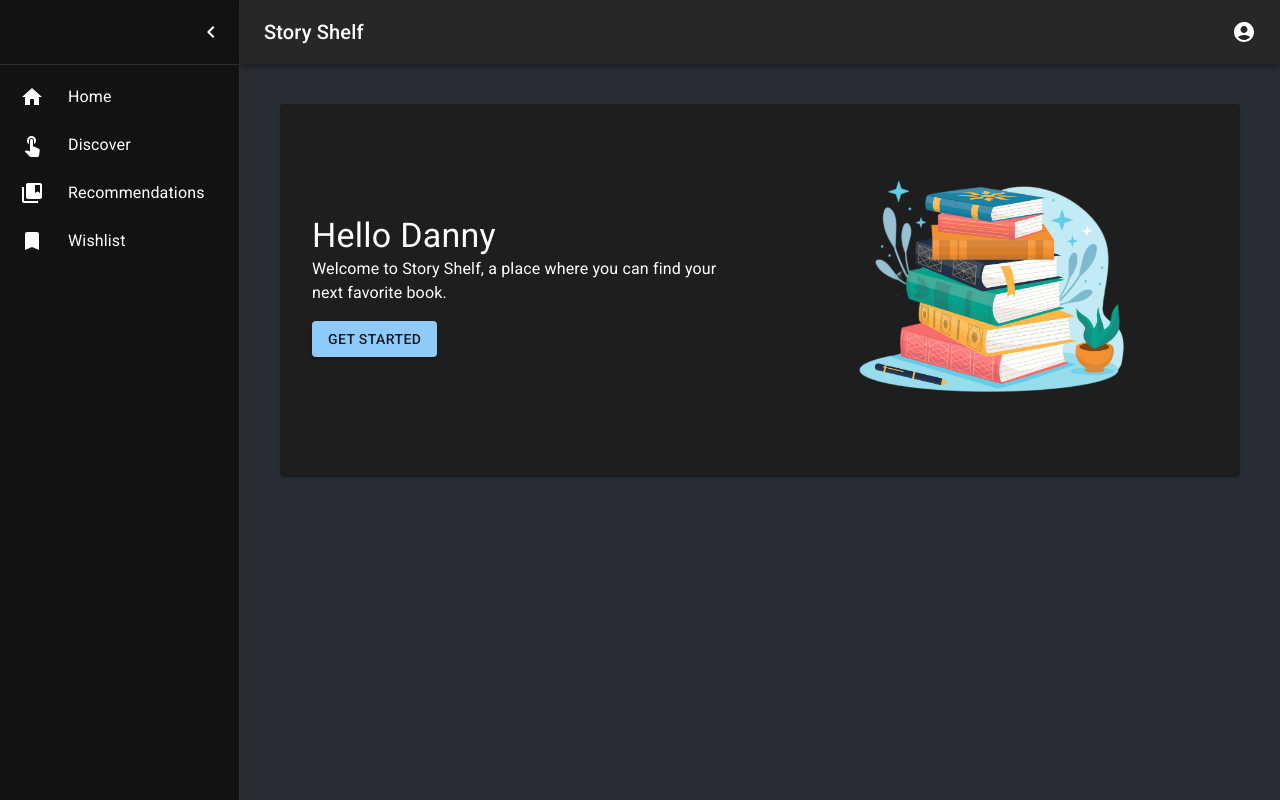
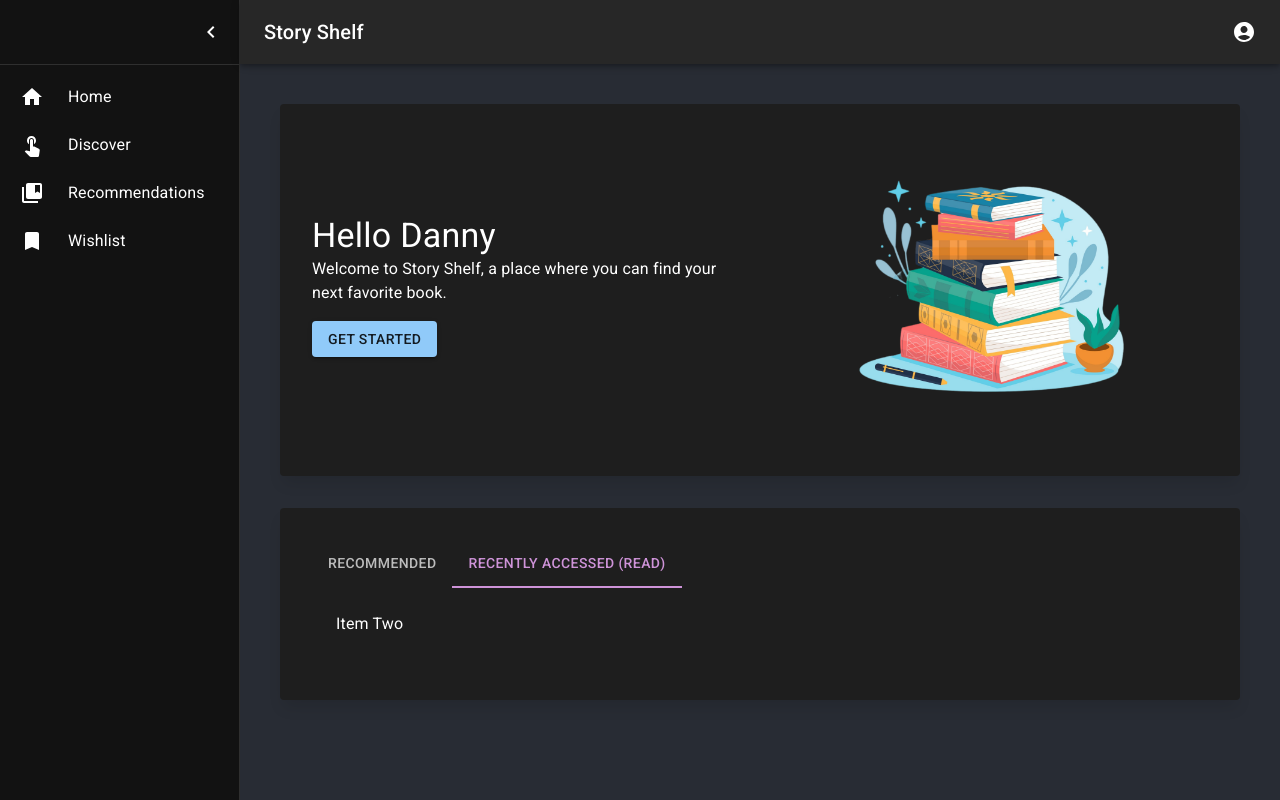
Before and after one commit to DlopezS98/story-shelf-app, a React (Create React App) app: page / in a window 1280 px wide. Built offline with nearby package versions, Linux system fonts and the light colour scheme.

Commit message:
Add tabs to home screen

```diff
--- a/src/index.css
+++ b/src/index.css
@@ -11,3 +11,7 @@ code {
   font-family: source-code-pro, Menlo, Monaco, Consolas, 'Courier New',
     monospace;
 }
+
+.shadow {
+  box-shadow: 0px 10px 15px -3px rgba(0,0,0,0.1) !important;
+}
--- a/src/modules/books/components/books.tsx
+++ b/src/modules/books/components/books.tsx
@@ -1,10 +1,20 @@
+import React from 'react';
+import { Box, Button, Card, CardContent, CardMedia, Tab, Tabs, Typography } from "@mui/material";
+
+
 import bookStackImage from '../../../assets/books-stack.png';
-import { Box, Button, Card, CardContent, CardMedia, Typography } from "@mui/material";
+import CustomTabPanel from './custom-tab-panel';
 
 export default function Books() {
+  const [value, setValue] = React.useState(1);
+
+  const handleChange = (event: React.SyntheticEvent, newValue: number) => {
+    setValue(newValue);
+  };
+
   return (
     <Box sx={{ display: 'flex', flexDirection: 'column' }}>
-      <Card sx={{ p: 2, m: 2 }}>
+      <Card sx={{ p: 2, m: 2 }} className='shadow'>
         <CardContent sx={{ display: 'flex', flexDirection: 'row', columnGap: 3, justifyContent: 'center', alignItems: 'center' }} >
           <Box sx={{ flex: 1 }}>
             <Typography variant="h4">Hello Danny</Typography>
@@ -24,6 +34,26 @@ export default function Books() {
           </Box>
         </CardContent>
       </Card>
+      <Card sx={{ p: 2, m: 2 }} className='shadow'>
+        <CardContent>
+          <Tabs
+            value={value}
+            onChange={handleChange}
+            textColor="secondary"
+            indicatorColor="secondary"
+            aria-label="secondary tabs example"
+          >
+            <Tab value={0} label="Recommended" />
+            <Tab value={1} label="Recently Accessed (read)" />
+          </Tabs>
+          <CustomTabPanel value={value} index={0}>
+            Item One
+          </CustomTabPanel>
+          <CustomTabPanel value={value} index={1}>
+            Item Two
+          </CustomTabPanel>
+        </CardContent>
+      </Card>
     </Box>
   );
 }
--- /dev/null
+++ b/src/modules/books/components/custom-tab-panel.tsx
@@ -0,0 +1,24 @@
+import { Box } from "@mui/material";
+
+export interface ICustomTabPanelProps {
+  children: React.ReactNode;
+  value: number;
+  index: number;
+}
+
+const CustomTabPanel: React.FC<ICustomTabPanelProps> = (props: ICustomTabPanelProps) => {
+  const { children, value, index } = props;
+
+  return (
+    <div
+      role="tabpanel"
+      hidden={value !== index}
+      id={`vertical-tabpanel-${index}`}
+      aria-labelledby={`vertical-tab-${index}`}
+    >
+      {value === index && (<Box sx={{ p: 3 }}>{children}</Box>)}
+    </div>
+  );
+};
+
+export default CustomTabPanel;
```
Also changed, not shown: src/App.css (deleted, +0 -38 lines).
